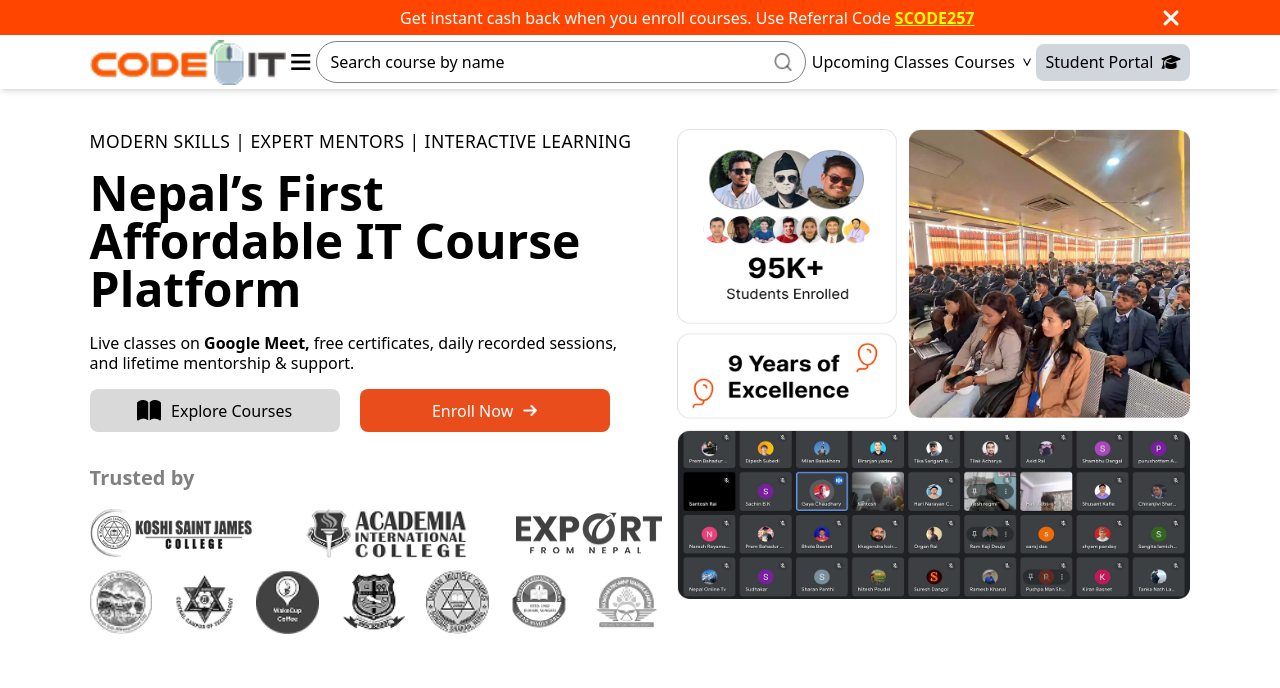
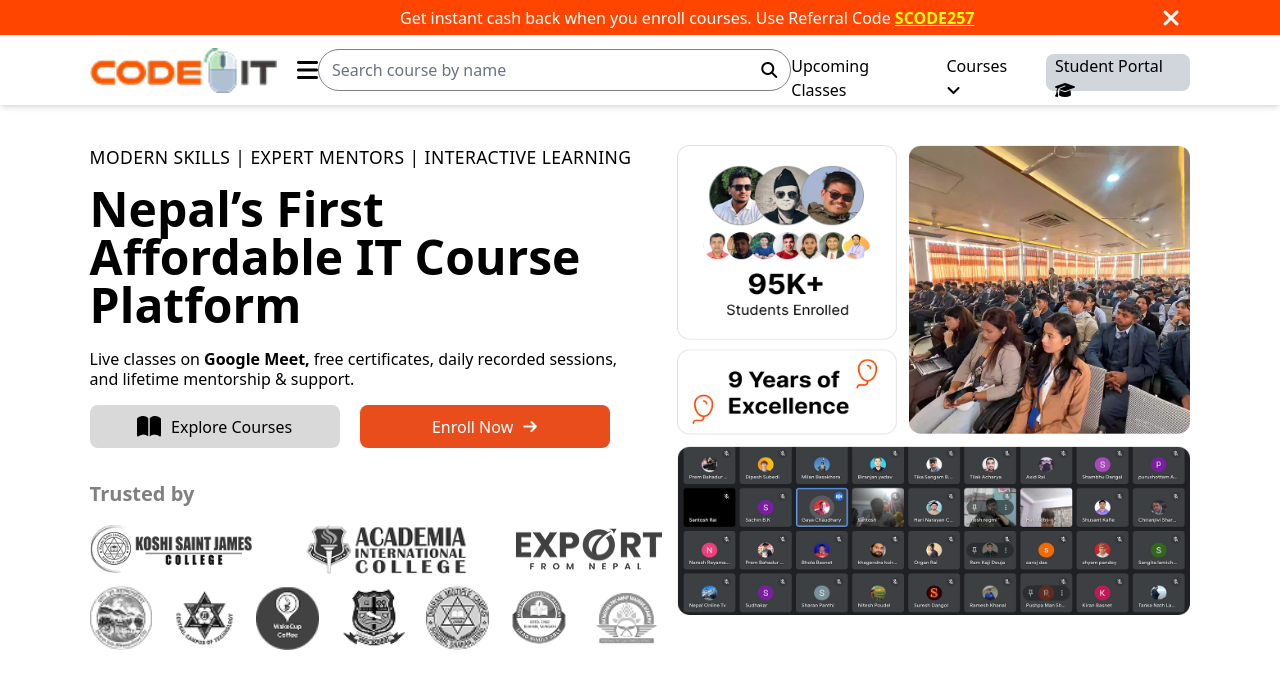
Before and after one commit to Dhiren777/codeit, a website: page src/hero-section.html in a window 1280 px wide. Drawn offline with Linux system fonts and the light colour scheme.

Commit message:
reponsive in nav bar

```diff
--- a/src/hero-section.html
+++ b/src/hero-section.html
@@ -15,15 +15,13 @@
 </head>
 
 <body>
-    <section>
     <div id="cashback"
-            class="relative h-[35px] bg-[#FF4500] text-white font-sans leading-[100%] tracking-normal items-center flex">
-            <p class="absolute left-100">
+        class="md:relative h-[35px] bg-[#FF4500] text-white font-sans leading-[100%] tracking-normal items-center flex px-[20px] md:mb-4">
+        <p class="md:absolute md:left-100">
             Get instant cash back when you enroll courses. Use Referral Code
-                <span
-                    class="font-sans font-bold text-[#FFFF00] underline leading-[100%] tracking-normal">SCODE257</span>
+            <span class="font-sans font-bold text-[#FFFF00] underline leading-[100%] tracking-normal">SCODE257</span>
         </p>
-            <div class="absolute right-25 items-center font-medium text-2xl ">
+        <div class="md:absolute md:right-25 items-center font-medium text-2xl ">
             <i class="fa-solid fa-xmark cursor-pointer" onclick="closeTag()"></i>
         </div>
     </div>
@@ -37,30 +35,37 @@
 
     <nav class="shadow-md mb-[40px]">
         <div
-                class="container m-auto h-[54px] top-[39px] left-[80px] hidden md:flex justify-between py-[10px] items-center font-sans text-[#000000]">
+            class="container m-auto md:h-[54px] md:top-[39px]  md:left-[80px] md:flex justify-between py-[10px] items-center font-sans text-[#000000] space-y-4">
+
+            <div class="flex justify-between items-center text-2xl md:items-center md:gap-5 ">
                 <a href=""><img class="w-[196px] h-[45px]" src="assets/images/codeit_logo.png" alt="">
                 </a>
-                <a href=""><img class="w-[20px] h-[16px]" src="assets/images/menu.png" alt=""></a>
+                <a href="#"><i class="fa-solid fa-bars"></i></a>
+            </div>
 
             <div
-                    class=" flex items-center justify-between w-[490px] h-[40px] px-[13px] py-[20px] border rounded-full border-[#808080]">
-                    <p class="font-sans text-[#000000]">Search course by name</p>
-                    <img class="w-[18px] h-[18px]" src="assets/images/search.png" alt="">
+                class=" flex items-center justify-between w-[350px] h-[30px] px-4 md:w-[490px] md:h-[40px] md:px-[13px] py-[20px] border rounded-full border-[#808080]">
+                <p class="font-sans text-gray-500">Search course by name</p>
+                <i class="fa-solid fa-magnifying-glass"></i>
             </div>
 
+            <div class="flex justify-between md:gap-6 gap-2">
                 <a href=""> Upcoming Classes</a>
+                <div>
+                    <a href="">Courses <i class="fa-solid fa-angle-down"></i> </a>
 
-                <div class="flex items-center gap-2">
-                    <a href="">Courses </a>
-                    <img class="w-[8px] h-[8px] " src="assets/images/dropdown.png" alt="">
                 </div>
 
-                <div class="flex bg-gray-300 h-[37px] rounded-[8px] items-center px-[9px] py[16px] gap-2">
-                    <a href="">Student Portal</a>
-                    <img class="w-[20px] h-[14px]" src="assets/images/student_portal.png" alt="">
+                <div class="bg-gray-300 md:h-[37px] rounded-[8px] items-center px-[9px]">
+                    <a href="">Student Portal  <i class="fa-solid fa-graduation-cap"></i></a>
+
                 </div>
+
+            </div>
+
         </div>
     </nav>
+
 
     <div class="container m-auto md:flex justify-between ">
         <div class="md:order-1">
```
Also changed, not shown: src/css/app.css. Lines whose indentation alone changed are shown as unchanged.
